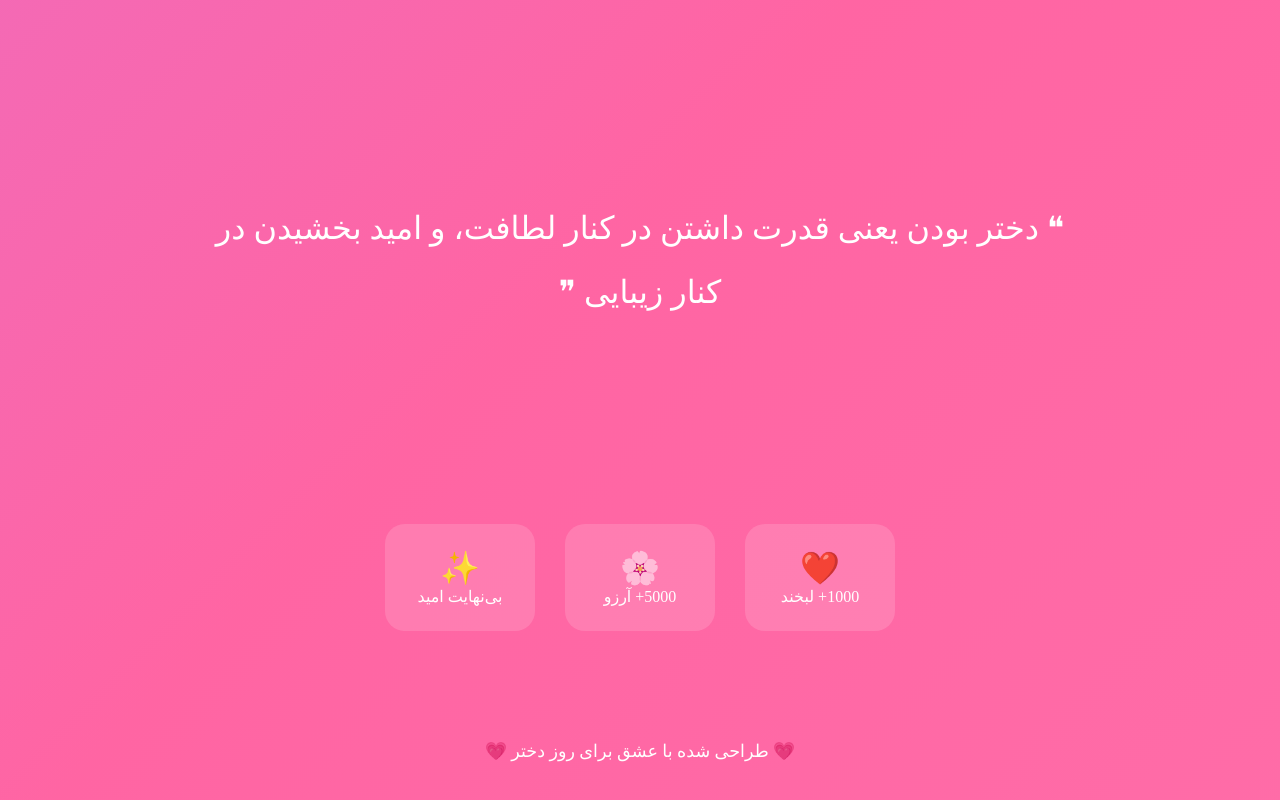
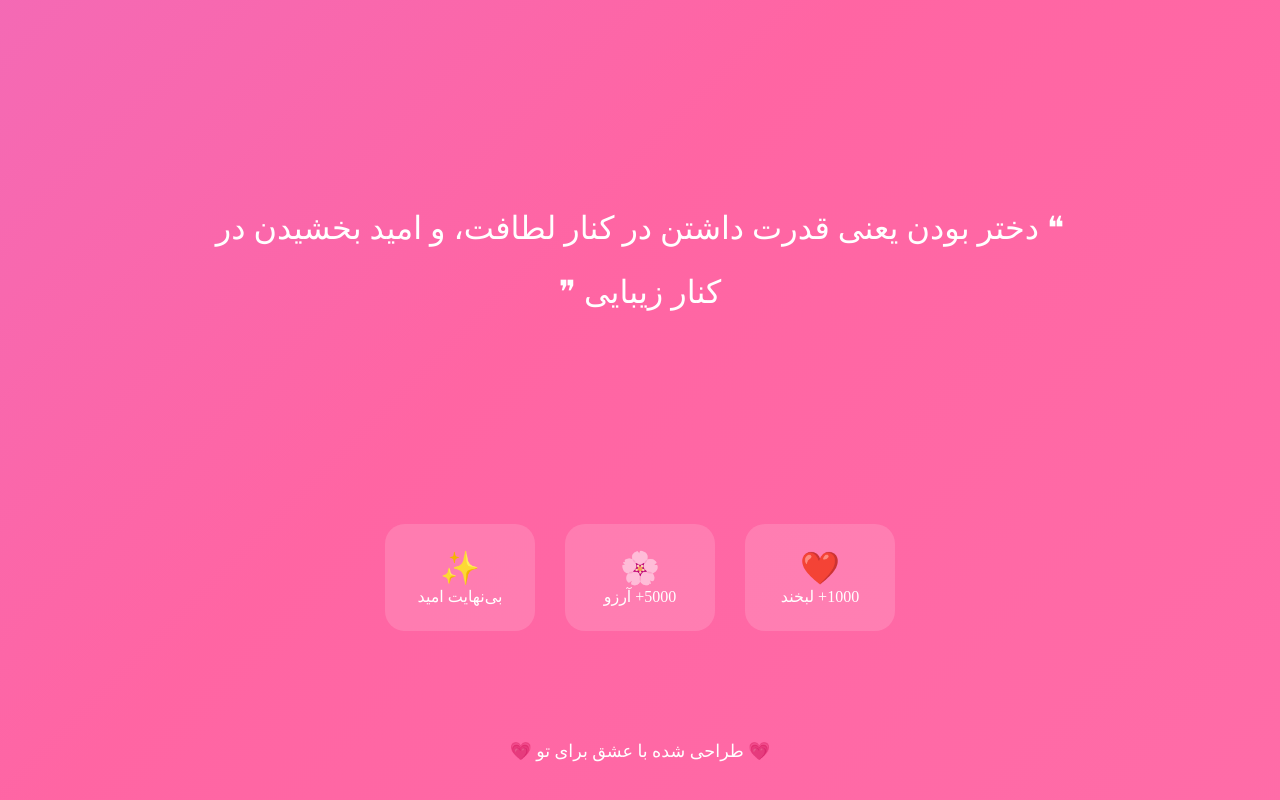
Before and after one commit to hossein2003/Girls-Day, a plain HTML site: page index.html in a window 1280 px wide. Shown: the part 1209-2009 px from the top of the page. Drawn offline with Linux system fonts and the light colour scheme.

```diff
--- a/index.html
+++ b/index.html
@@ -339,7 +339,7 @@
 </section>
 
 <footer class="footer">
-💗 طراحی شده با عشق برای روز دختر 💗
+💗 طراحی شده با عشق برای تو 💗
 </footer>
 
 <script>
```
